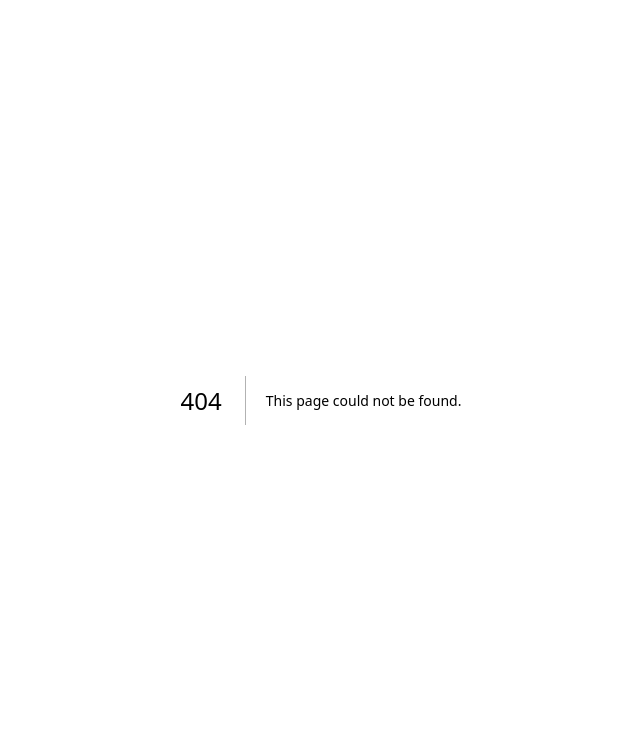
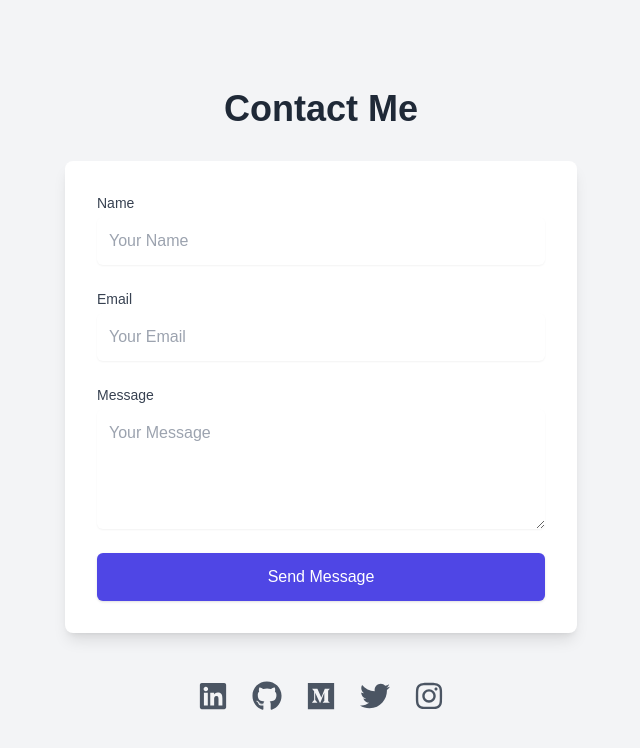
Before and after one commit to DharshanSR/Personal-Portfolio, a Next.js app: page /contact-me in a window 1280 px wide. Before the commit this address had no page. Shown: the top 748 px of the page, without its empty margins (319-959 px from the left). Built offline with nearby package versions, Linux system fonts and the light colour scheme.

Commit message:
create the sample contact me section

```diff
--- /dev/null
+++ b/src/app/contact-me/page.tsx
@@ -0,0 +1,88 @@
+"use client";
+
+import { FaLinkedin, FaGithub, FaTwitter, FaInstagram, FaMedium } from "react-icons/fa";
+
+const ContactMe = () => {
+    return (
+        <section className="min-h-screen flex flex-col items-center justify-center bg-gray-100 text-gray-800 py-12 px-6">
+            <h2 className="text-4xl font-bold mb-8 text-center">Contact Me</h2>
+
+            {/* Contact Form */}
+            <form
+                className="w-full max-w-lg bg-white shadow-lg rounded-lg p-8 space-y-6"
+                action="#"
+                method="POST"
+            >
+                <div>
+                    <label htmlFor="name" className="block text-sm font-medium text-gray-700">
+                        Name
+                    </label>
+                    <input
+                        type="text"
+                        id="name"
+                        name="name"
+                        className="mt-1 block w-full border-gray-300 rounded-md shadow-sm p-3 focus:ring-indigo-500 focus:border-indigo-500"
+                        placeholder="Your Name"
+                        required
+                    />
+                </div>
+
+                <div>
+                    <label htmlFor="email" className="block text-sm font-medium text-gray-700">
+                        Email
+                    </label>
+                    <input
+                        type="email"
+                        id="email"
+                        name="email"
+                        className="mt-1 block w-full border-gray-300 rounded-md shadow-sm p-3 focus:ring-indigo-500 focus:border-indigo-500"
+                        placeholder="Your Email"
+                        required
+                    />
+                </div>
+
+                <div>
+                    <label htmlFor="message" className="block text-sm font-medium text-gray-700">
+                        Message
+                    </label>
+                    <textarea
+                        id="message"
+                        name="message"
+                        rows={4}
+                        className="mt-1 block w-full border-gray-300 rounded-md shadow-sm p-3 focus:ring-indigo-500 focus:border-indigo-500"
+                        placeholder="Your Message"
+                        required
+                    ></textarea>
+                </div>
+
+                <button
+                    type="submit"
+                    className="w-full bg-indigo-600 text-white py-3 rounded-md shadow hover:bg-indigo-500 transition duration-300"
+                >
+                    Send Message
+                </button>
+            </form>
+
+            {/* Social Media Links */}
+            <div className="mt-12 flex space-x-6 text-3xl text-gray-600">
+                <a href="https://www.linkedin.com/in/your-profile" target="_blank" rel="noopener noreferrer" className="hover:text-indigo-600">
+                    <FaLinkedin />
+                </a>
+                <a href="https://github.com/your-profile" target="_blank" rel="noopener noreferrer" className="hover:text-indigo-600">
+                    <FaGithub />
+                </a>
+                <a href="https://medium.com/@your-profile" target="_blank" rel="noopener noreferrer" className="hover:text-indigo-600">
+                    <FaMedium />
+                </a>
+                <a href="https://twitter.com/your-profile" target="_blank" rel="noopener noreferrer" className="hover:text-indigo-600">
+                    <FaTwitter />
+                </a>
+                <a href="https://www.instagram.com/your-profile" target="_blank" rel="noopener noreferrer" className="hover:text-indigo-600">
+                    <FaInstagram />
+                </a>
+            </div>
+        </section>
+    );
+};
+
+export default ContactMe;
```
